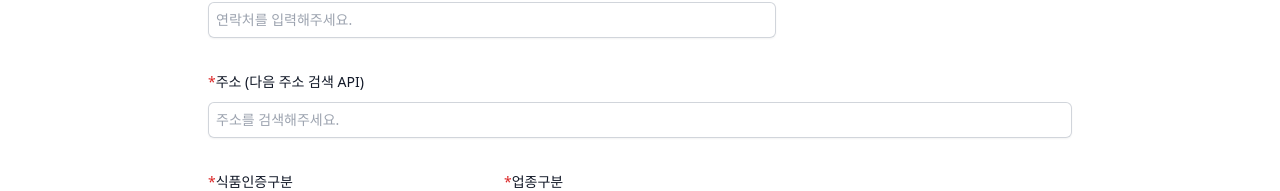
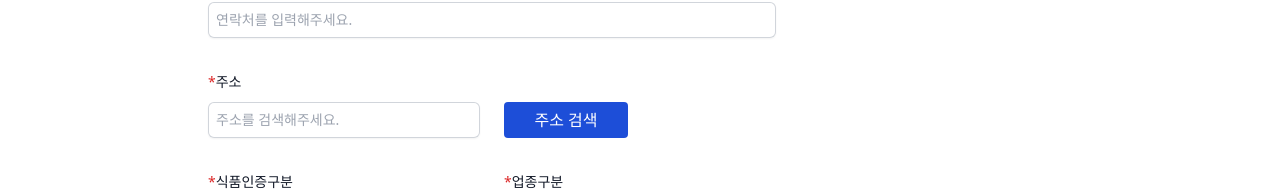
Before and after one commit to SeoeunCho/next-eatmap, a Next.js app: page /stores/new in a window 1280 px wide. Shown: the part 311-502 px from the top of the page. Built offline with nearby package versions, Linux system fonts and the light colour scheme; no server answers.

Commit message:
[주소검색] daum 주소 검색 api 연동 및 맛집등록

```diff
--- a/package.json
+++ b/package.json
@@ -18,6 +18,7 @@
     "next": "14.0.3",
     "next-auth": "^4.24.5",
     "react": "^18",
+    "react-daum-postcode": "^3.1.3",
     "react-dom": "^18",
     "react-hook-form": "^7.48.2",
     "react-icons": "^4.12.0",
--- /dev/null
+++ b/src/components/AddressSearch.tsx
@@ -0,0 +1,76 @@
+import { StoreType } from "@/interface";
+import { FieldErrors, UseFormRegister, UseFormSetValue } from "react-hook-form";
+import DaumPostcodeEmbed from "react-daum-postcode";
+import { useState } from "react";
+
+interface AddressProps {
+  register: UseFormRegister<StoreType>;
+  errors: FieldErrors<StoreType>;
+  setValue: UseFormSetValue<StoreType>;
+}
+
+export default function AddressSearch({
+  register,
+  errors,
+  setValue,
+}: AddressProps) {
+  const [isOpen, setIsOpen] = useState<boolean>(false);
+
+  const handleComplete = (data: any) => {
+    let fullAddress = data.address;
+    let extraAddress = "";
+
+    if (data.addressType === "R") {
+      if (data.bname !== "") {
+        extraAddress += data.bname;
+      }
+      if (data.buildingName !== "") {
+        extraAddress +=
+          extraAddress !== "" ? `, ${data.buildingName}` : data.buildingName;
+      }
+      fullAddress += extraAddress !== "" ? ` (${extraAddress})` : "";
+    }
+    setValue("address", fullAddress);
+    setIsOpen(false);
+  };
+  return (
+    <>
+      <div className="col-span-full">
+        <label
+          htmlFor="address"
+          className="block text-sm font-medium leading-6 text-gray-900"
+        >
+          <span className="text-red-600">*</span>주소
+        </label>
+        <div className="mt-2">
+          <div className="grid grid-cols-3 md:grid-cols-6 gap-6">
+            <input
+              readOnly
+              placeholder="주소를 검색해주세요."
+              {...register("address", { required: true })}
+              className="col-span-2 block w-full rounded-md border-0 py-1.5 px-2 outline-none text-gray-900 shadow-sm ring-1 ring-inset ring-gray-300 placeholder:text-gray-400 focus:ring-2 focus:ring-inset focus:ring-indigo-600 sm:text-sm sm:leading-6"
+            />
+            <button
+              type="button"
+              onClick={() => setIsOpen((val) => !val)}
+              className="bg-blue-700 hover:bg-blue-600 py-1.5 px-2 rounded text-white"
+            >
+              주소 검색
+            </button>
+          </div>
+
+          {errors?.address?.type === "required" && (
+            <div className="pt-2 text-xs text-red-600">
+              필수 입력사항입니다.
+            </div>
+          )}
+        </div>
+      </div>
+      {isOpen && (
+        <div className="border border-gray-300 w-full col-span-full md:col-span-3 rounded-md p-2">
+          <DaumPostcodeEmbed onComplete={handleComplete} />
+        </div>
+      )}
+    </>
+  );
+}
--- a/src/pages/api/stores.ts
+++ b/src/pages/api/stores.ts
@@ -1,6 +1,8 @@
 import type { NextApiRequest, NextApiResponse } from "next";
 import { StoreApiResponse, StoreType } from "@/interface";
 import prisma from "@/db";
+import axios from "axios";
+import { encode } from "punycode";
 
 interface ResponseType {
   page?: string;
@@ -11,14 +13,25 @@
 
 export default async function handler(
   req: NextApiRequest,
-  res: NextApiResponse<StoreApiResponse | StoreType[] | StoreType>
+  res: NextApiResponse<StoreApiResponse | StoreType[] | StoreType | null>
 ) {
   const { page = "", limit = "", q, district }: ResponseType = req.query;
   if (req.method === "POST") {
     // 데이터 생성을 처리
-    const data = req.body;
+    const formData = req.body;
+    const headers = {
+      Authorization: `KakaoAK ${process.env.KAKAO_CLIENT_ID}`,
+    };
+
+    const { data } = await axios.get(
+      `https://dapi.kakao.com/v2/local/search/address.json?query=${encodeURI(
+        formData.address
+      )}`,
+      { headers }
+    );
+
     const result = await prisma.store.create({
-      data: { ...data },
+      data: { ...formData, lat: data.documents[0].y, lng: data.documents[0].x },
     });
 
     return res.status(200).json(result);
--- a/src/pages/stores/new.tsx
+++ b/src/pages/stores/new.tsx
@@ -1,4 +1,6 @@
+import AddressSearch from "@/components/AddressSearch";
 import { CATEGORY_ARR, FOOD_CERTIFY_ARR, STORE_TYPE_ARR } from "@/data/store";
+import { StoreType } from "@/interface";
 import axios from "axios";
 import { useRouter } from "next/router";
 import { useForm } from "react-hook-form";
@@ -9,17 +11,16 @@
   const {
     register,
     handleSubmit,
+    setValue,
     formState: { errors },
-  } = useForm();
+  } = useForm<StoreType>();
 
   return (
     <form
       className="px-4 md:max-w-4xl mx-auto py-8"
       onSubmit={handleSubmit(async (data) => {
-        console.log(data);
         try {
           const result = await axios.post("/api/stores/", data);
-          console.log(result);
 
           if (result.status === 200) {
             // 성공 케이스
@@ -114,26 +115,11 @@
               </div>
             </div>
 
-            <div className="col-span-full">
-              <label
-                htmlFor="address"
-                className="block text-sm font-medium leading-6 text-gray-900"
-              >
-                <span className="text-red-600">*</span>주소 (다음 주소 검색 API)
-              </label>
-              <div className="mt-2">
-                <input
-                  placeholder="주소를 검색해주세요."
-                  {...register("address", { required: true })}
-                  className="block w-full rounded-md border-0 py-1.5 px-2 outline-none text-gray-900 shadow-sm ring-1 ring-inset ring-gray-300 placeholder:text-gray-400 focus:ring-2 focus:ring-inset focus:ring-indigo-600 sm:text-sm sm:leading-6"
-                />
-                {errors?.address?.type === "required" && (
-                  <div className="pt-2 text-xs text-red-600">
-                    필수 입력사항입니다.
-                  </div>
-                )}
-              </div>
-            </div>
+            <AddressSearch
+              register={register}
+              errors={errors}
+              setValue={setValue}
+            />
 
             <div className="sm:col-span-2 sm:col-start-1">
               <label
@@ -195,6 +181,7 @@
       <div className="mt-6 flex items-center justify-end gap-x-6">
         <button
           type="button"
+          onClick={() => router.back()}
           className="text-sm font-semibold leading-6 text-gray-900"
         >
           뒤로가기
```
Also changed, not shown: 2 other files (tests, documents, lock files or other folders).
